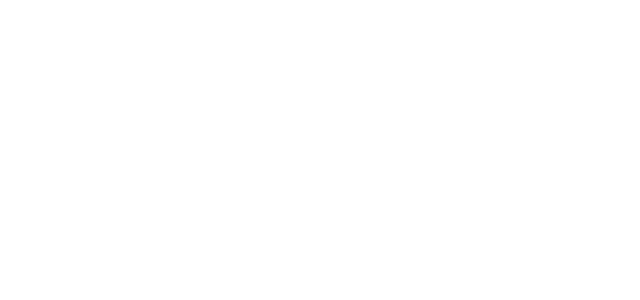
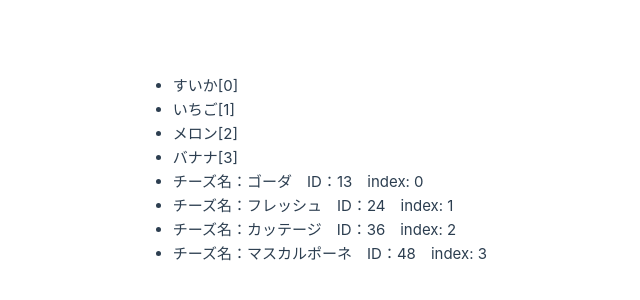
Before and after one commit to aokimakoto0322/SocialCommunityApp_Vue, a Vue app: page /control in a window 1280 px wide. Before the commit this address had no page. Shown: the part 230-530 px from the top of the page, without its empty margins (153-793 px from the left). Built offline with nearby package versions, Linux system fonts and the light colour scheme.

Commit message:
v-forについてのサンプルページ作成

```diff
--- /dev/null
+++ b/src/components/ControlSample.vue
@@ -0,0 +1,35 @@
+<script setup lang="ts">
+import { ref } from 'vue'
+
+const menuList = ref(["すいか", "いちご", "メロン", "バナナ"])
+
+const cheeseList = ref({
+    13: "ゴーダ",
+    24: "フレッシュ",
+    36: "カッテージ",
+    48: "マスカルポーネ"
+})
+
+const coffeeList = [
+    {id: 1, name: "ブルーマウンテン", price: 5000},
+    {id: 2, name: "キリマンジャロ", price: 5200},
+    {id: 3, name: "コナ", price: 4800},
+]
+
+
+
+
+</script>
+
+<template>
+    <div>
+        <ul>
+            <li v-for="(menu, index) in menuList" v-bind:key="menu">{{ menu }}[{{ index }}]</li>
+        </ul>
+
+        <ul>
+            <li v-for="(cheese, key, index) in cheeseList" v-bind:key="cheese">チーズ名：{{ cheese }}　ID：{{ key }}　index: {{ index }}</li>
+        </ul>
+    </div>
+
+</template>
--- a/src/router/index.ts
+++ b/src/router/index.ts
@@ -37,6 +37,11 @@
       path: '/databind',
       name: 'databind',
       component: () => import('../components/DataBindSample.vue')
+    },
+    {
+      path: '/control',
+      name: 'control',
+      component: () => import('../components/ControlSample.vue')
     }
   ]
 })
```
